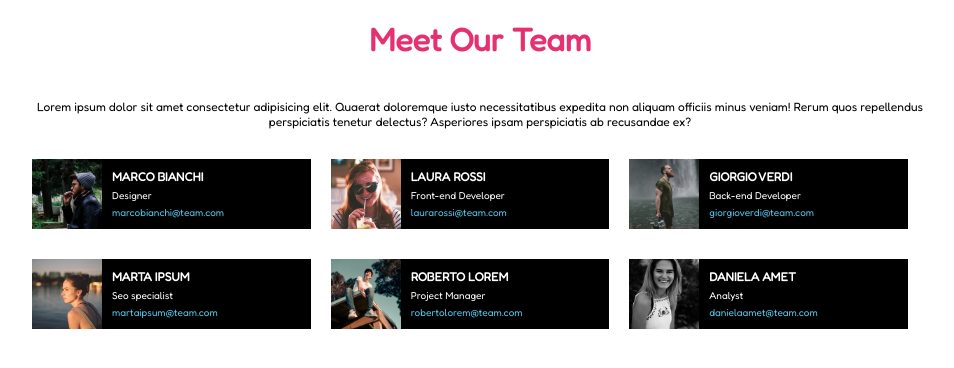
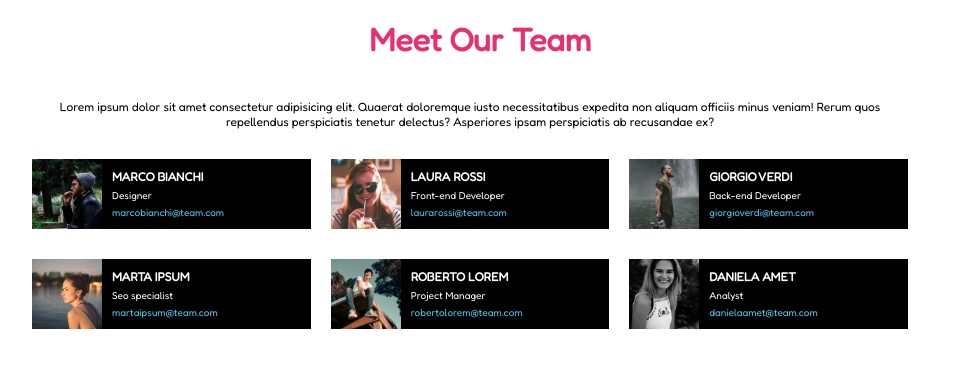
Before and after one commit to MatteoBassanin/html-css-float-cards, a plain HTML site: page index.html in a window 1280 px wide. Shown: the whole page, without its empty margins (160-1114 px from the left). Drawn offline with Linux system fonts and the light colour scheme.

Commit message:
p centered

```diff
--- a/css/style.css
+++ b/css/style.css
@@ -3,13 +3,11 @@
     padding: 0;
     box-sizing: border-box;
     font-family: 'Fredoka', sans-serif;
-
 }
 
 h1{
     color: #E53170;
     margin-top: 20px;
-
 }
 
 .container{
@@ -19,7 +17,7 @@ h1{
 }
 
 header p{
-    margin-top: 40px;
+    margin: 40px 20px 0 0;
     font-size: 12px;
 }
 
@@ -28,7 +26,6 @@ main{
 }
 
 .container-contacts{
-
     width: calc(100% / 3) ;
     float: left;
     padding-right:20px ;
@@ -39,12 +36,9 @@ main{
     margin-bottom: 30px;
 }
 
-
-
 .contact-left img{
     height: 70px;
     float: left;
-
 }
 
 .contact-right{
@@ -53,8 +47,6 @@ main{
     float: left;
     margin: 10px;
     text-align: left;
-
-
 }
 
 .clearfix::after{
```
